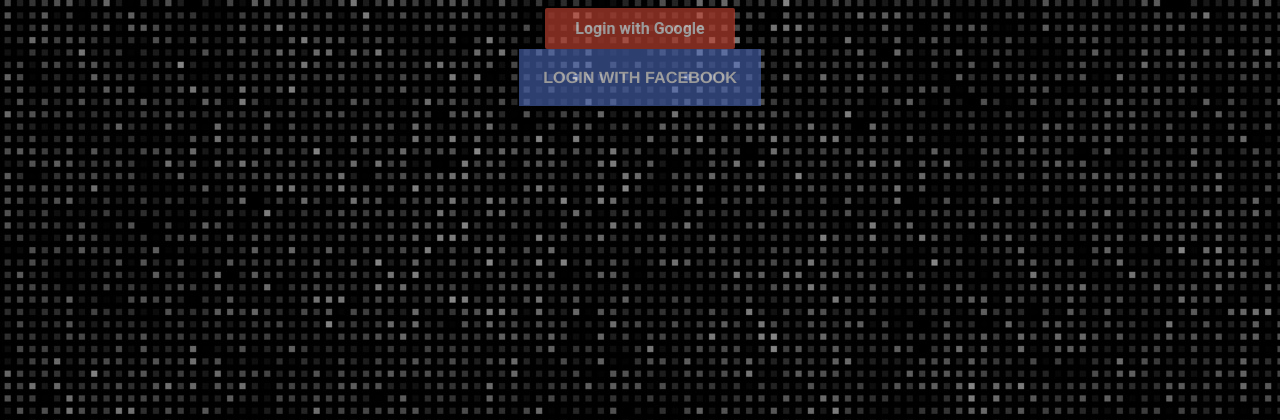
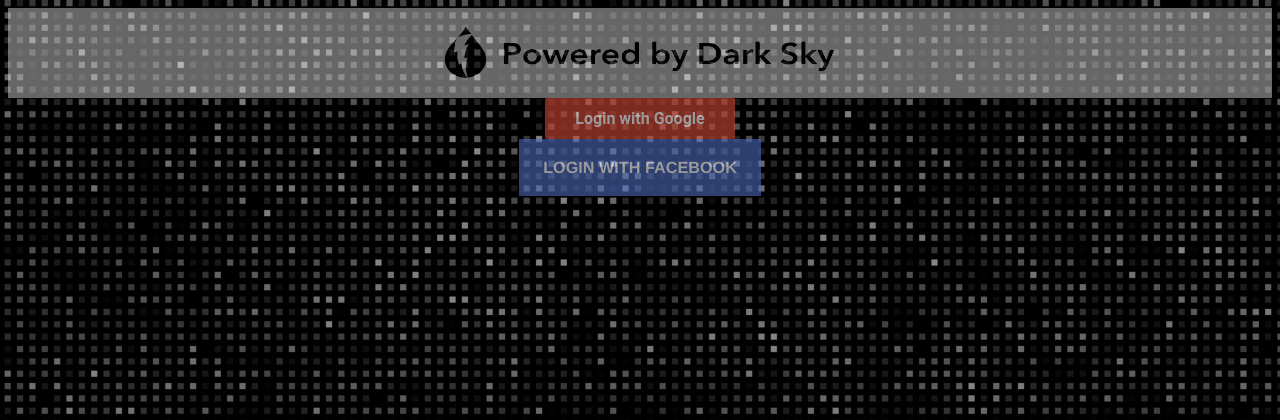
Before and after one commit to salhernandez/WebChatApp, a Flask app: page / in a window 1280 px wide. Shown: the top 420 px of the page. Run offline with Flask 2, Linux system fonts and the light colour scheme; data that the repository does not hold is empty; some libraries are stand-ins or nearby versions.

Commit message:
added darksky api image

```diff
--- a/templates/index.html
+++ b/templates/index.html
@@ -39,6 +39,9 @@
         <div id="status" align></div>
 
         <center>
+            <div id ="darkSkyImage" style="background-color: white; opacity: 0.4">
+                <img src="{{ url_for('static', filename='media/dark_sky.png') }}" alt="Smiley face" height="90" width=450">
+            </div>
             <div id ="googleButton"></div>
             <div id ="facebookButton"></div>
             <div id ="chatApp"></div>
```
Also changed, not shown: static/media/dark_sky.png (added).
